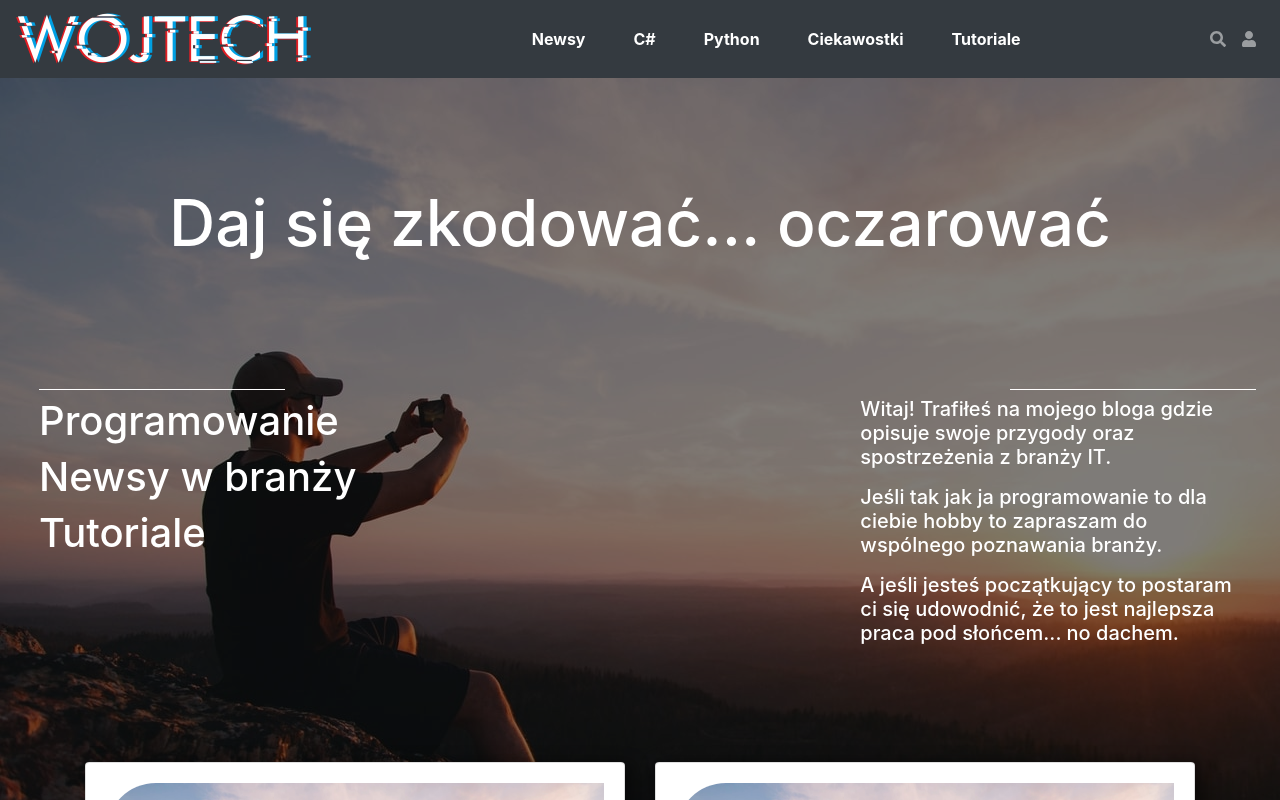
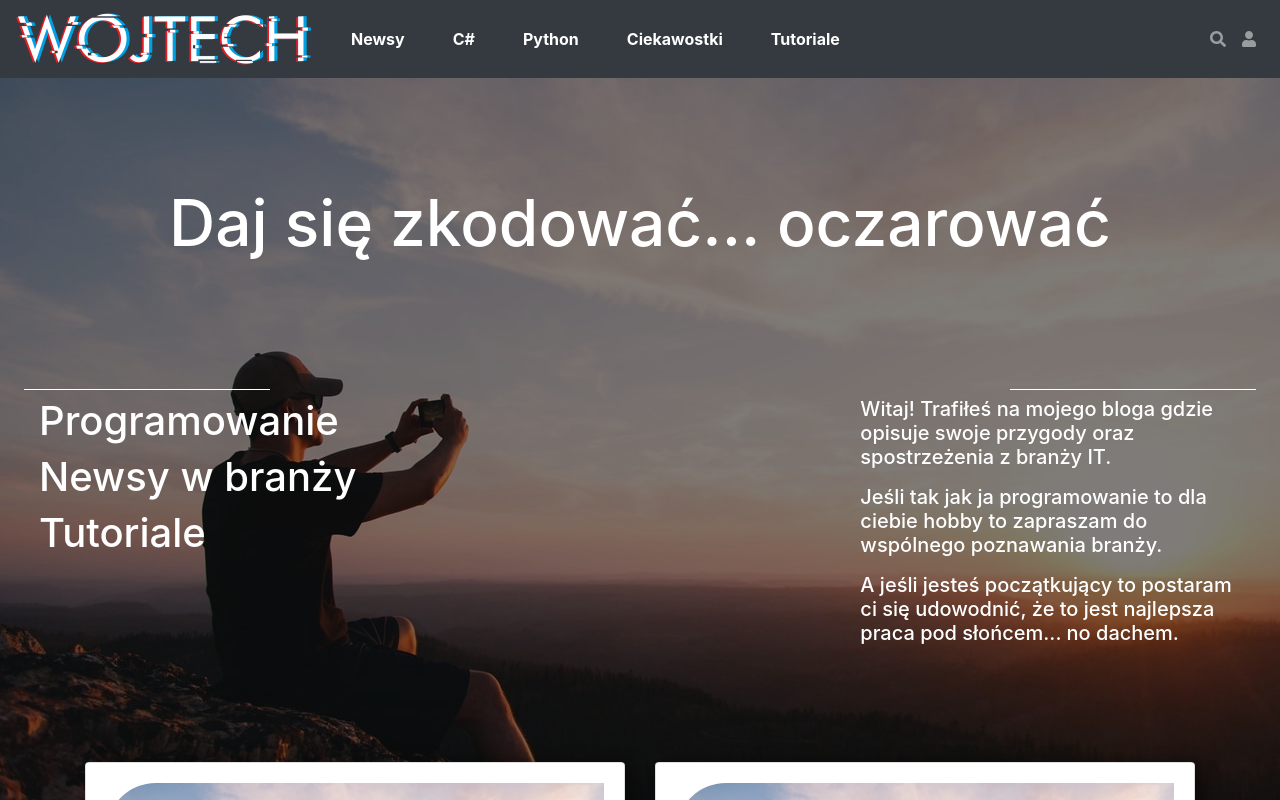
Before and after one commit to TheWerou/AngularTechnologyBlog, an Angular app in the folder TechnologyBlog/: page /MainView in a window 1280 px wide. Shown: the top 800 px of the page. Built offline with nearby package versions, Linux system fonts and the light colour scheme.

Commit message:
Navbar and background

```diff
--- a/TechnologyBlog/src/app/main-blog/main-blog.component.scss
+++ b/TechnologyBlog/src/app/main-blog/main-blog.component.scss
@@ -28,6 +28,7 @@
   background-color: white;
   height: 1px;
   top: 0px;
+  left: 0px;
   width: 60%;
 }
 .main-right::after {
--- a/TechnologyBlog/src/app/shared/nav-bar/nav-bar.component.html
+++ b/TechnologyBlog/src/app/shared/nav-bar/nav-bar.component.html
@@ -1,12 +1,12 @@
-<nav class="navbar navbar-expand-md sticky-top navbar-dark bg-dark">
-    <a class="navbar-brand" style="margin-right: 39.39px;" [routerLink]="['']"><img  [src]="logo"></a>
+<nav class="navbar navbar-expand-lg sticky-top navbar-dark bg-dark">
+    <a class="navbar-brand" [routerLink]="['']"><img  [src]="logo"></a>
     <button class="navbar-toggler" type="button" data-toggle="collapse" data-target="#navbarSupportedContent" aria-controls="navbarSupportedContent" aria-expanded="false" aria-label="Toggle navigation">
         <span class="navbar-toggler-icon"></span>
     </button>
     <div class="collapse navbar-collapse" id="navbarSupportedContent">
-        <ul class="navbar-nav mx-auto font-weight-bold">
+        <ul class="navbar-nav mr-auto font-weight-bold">
           <li class="nav-item" *ngFor="let category of categoryList">
-            <a class="nav-link my-nav-link px-md-4" [routerLink]="['CategoryView/', category.id]">{{category.title}}</a>
+            <a class="nav-link my-nav-link px-lg-4" [routerLink]="['CategoryView/', category.id]">{{category.title}}</a>
           </li>
         </ul>
         <ul class="navbar-nav">
--- a/TechnologyBlog/src/app/shared/nav-bar/search-popup/search-popup.component.html
+++ b/TechnologyBlog/src/app/shared/nav-bar/search-popup/search-popup.component.html
@@ -16,16 +16,16 @@
     <div class="form-row">
         <div class="form-group col-md-6">
             <label for="mintime">Minimalny czas</label>
-            <input type="text" class="form-control" id="mintime" placeholder="Tytuł postu" formControlName="minTime">
+            <input type="text" class="form-control" id="mintime" placeholder="Minimalny czas" formControlName="minTime">
         </div>
         <div class="form-group col-md-6">
             <label for="maxtime">Maksymalny czas</label>
-            <input type="text" class="form-control" id="maxtime" placeholder="Tytuł postu" formControlName="maxTime">
+            <input type="text" class="form-control" id="maxtime" placeholder="Maksymalny czas" formControlName="maxTime">
         </div>
     </div>
     <div class="form-group">
-        <label for="texttofind">Wyszukaj </label>
-        <input type="text" class="form-control" id="texttofind" placeholder="Tytuł postu" formControlName="searchText">
+        <label for="texttofind">Wyszukaj</label>
+        <input type="text" class="form-control" id="texttofind" placeholder="Czego szukasz?" formControlName="searchText">
     </div>
     <button type="button" class="btn btn-dark btn-block mb-2" (click)="search()">Wyszukaj</button>
 </div>
--- a/TechnologyBlog/src/styles.scss
+++ b/TechnologyBlog/src/styles.scss
@@ -2,3 +2,6 @@
 
 /* Importing Bootstrap SCSS file. */
 @import '~bootstrap/scss/bootstrap';
+body{
+    background-color: #cacaca;
+}
```
